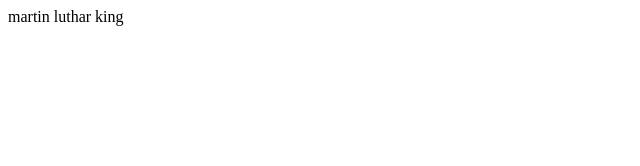
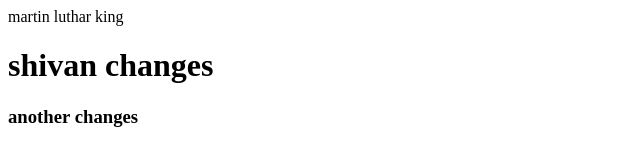
Before and after one commit to snjygaur/Snjy-delta, a plain HTML site: page index.html in a window 1280 px wide. Shown: the whole page, without its empty margins (0-640 px from the left). Drawn offline with Linux system fonts and the light colour scheme.

Commit message:
save files

```diff
--- a/index.html
+++ b/index.html
@@ -5,5 +5,9 @@
     </head>
     <body>
         martin luthar king
+        <h1>
+            shivan changes
+        </h1>
+        <h3>another changes</h3>
     </body>
 </html>
```
